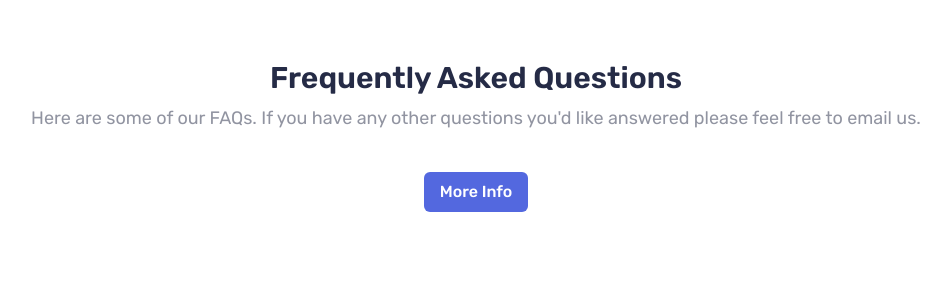
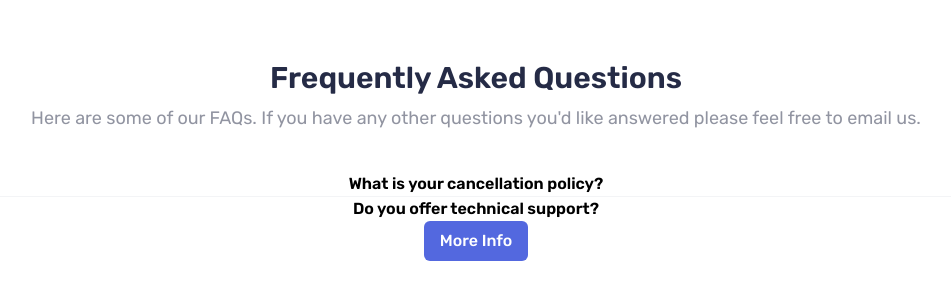
Before and after one commit to Biolater/Room-Homepage, a React (Vite) app: page / in a window 1280 px wide. Shown: the part 2113-2413 px from the top of the page, without its empty margins (164-1115 px from the left). Built offline with nearby package versions, Linux system fonts and the light colour scheme.

Commit message:
Implement Accordion component and integrate it into FAQ section with example items

```diff
--- a/src/components/Accordion/index.tsx
+++ b/src/components/Accordion/index.tsx
@@ -0,0 +1,92 @@
+import React, {
+  createContext,
+  useContext,
+  FC,
+  useState,
+  ReactNode,
+  MouseEventHandler,
+  isValidElement,
+  cloneElement,
+} from "react";
+
+// Accordion Context
+interface AccordionContextType {
+  openItemId: string | null;
+  onToggle: (id: string) => void;
+}
+const AccordionContext = createContext<AccordionContextType | undefined>(
+  undefined
+);
+
+// Accordion root
+const Accordion: FC<{ children: ReactNode }> & {
+  Item: FC<{ id: string; children: ReactNode }>;
+  Header: FC<{ children: ReactNode }>;
+  Panel: FC<{ children: ReactNode }>;
+} = ({ children }) => {
+  const [openItemId, setOpenItemId] = useState<string | null>(null);
+  const handleToggle = (id: string) =>
+    setOpenItemId(openItemId === id ? null : id);
+  return (
+    <AccordionContext.Provider value={{ openItemId, onToggle: handleToggle }}>
+      <div>{children}</div>
+    </AccordionContext.Provider>
+  );
+};
+
+// Accordion.Item
+const Item: FC<{ id: string; children: ReactNode }> = ({ id, children }) => {
+  const ctx = useContext(AccordionContext);
+  if (!ctx) throw new Error("Accordion.Item must be used within Accordion");
+  const { openItemId, onToggle } = ctx;
+  const isOpen = openItemId === id;
+  // Inject isOpen/onClick into children
+  return (
+    <div id={id} className="border-b border-gray-100 last:border-b-0">
+      {React.Children.map(children, (child) => {
+        if (!isValidElement(child)) return child;
+        // Type guard for AccordionHeader
+        if ((child.type as any).displayName === "AccordionHeader") {
+          return cloneElement(
+            child as React.ReactElement<{ onClick?: () => void }>,
+            { onClick: () => onToggle(id) }
+          );
+        }
+        // Type guard for AccordionPanel
+        if ((child.type as any).displayName === "AccordionPanel") {
+          return cloneElement(
+            child as React.ReactElement<{ isOpen?: boolean }>,
+            { isOpen }
+          );
+        }
+        return child;
+      })}
+    </div>
+  );
+};
+Item.displayName = "AccordionItem";
+
+// Accordion.Header
+const Header: FC<{ children: ReactNode; onClick?: MouseEventHandler }> = ({
+  onClick,
+  children,
+}) => (
+  <header onClick={onClick} className="cursor-pointer font-semibold">
+    {children}
+  </header>
+);
+Header.displayName = "AccordionHeader";
+
+// Accordion.Panel
+const Panel: FC<{ children: ReactNode; isOpen?: boolean }> = ({
+  isOpen,
+  children,
+}) =>
+  isOpen ? <div className="transition-all max-h-screen">{children}</div> : null;
+Panel.displayName = "AccordionPanel";
+
+Accordion.Item = Item;
+Accordion.Header = Header;
+Accordion.Panel = Panel;
+
+export { Accordion };
--- a/src/components/FAQ/index.tsx
+++ b/src/components/FAQ/index.tsx
@@ -1,3 +1,4 @@
+import { Accordion } from "../Accordion";
 import Button from "../Button";
 
 const FAQ = () => {
@@ -13,6 +14,25 @@ const FAQ = () => {
             like answered please feel free to email us.
           </p>
         </div>
+        {/* Accordion usage remains the same; prop errors will be fixed in Accordion implementation */}
+        <Accordion>
+          <Accordion.Item id="item-1">
+            <Accordion.Header>
+              What is your cancellation policy?
+            </Accordion.Header>
+            <Accordion.Panel>
+              Yes, you can cancel your subscription at any time.
+            </Accordion.Panel>
+          </Accordion.Item>
+          <Accordion.Item id="item-2">
+            <Accordion.Header>
+              Do you offer technical support?
+            </Accordion.Header>
+            <Accordion.Panel>
+              Absolutely! You can reach out to our support team 24/7 via email.
+            </Accordion.Panel>
+          </Accordion.Item>
+        </Accordion>
         <Button>More Info</Button>
       </div>
     </section>
```
